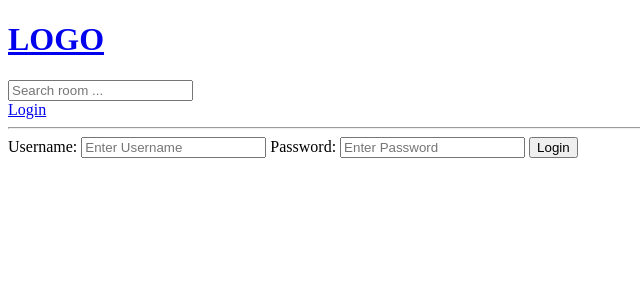
After one commit to Quast19/Intellect-, a Django app: page /login/ in a window 1280 px wide. The commit adds this page. Shown: the top 300 px of the page, without its empty margins (0-640 px from the left). Run offline with Django 4.2, Linux system fonts and the light colour scheme.

Commit message:
learned to create a dynamic search bar , and corrected the css , next step is user authentication

```diff
--- /dev/null
+++ b/base/templates/base/login_register.html
@@ -0,0 +1,21 @@
+{% extends 'main.html' %}
+
+
+{% block content %}
+
+<div>
+    <form method="POST" action="">
+        {% csrf_token %}
+
+        <label> Username: </label>
+
+        <input type = "text" name = "username"  placeholder = "Enter Username" />
+
+        <label> Password:</label>
+        <input type = "password" name = "password"  placeholder = "Enter Password" />
+
+        <input type = "submit" value = "Login" />
+    </form>
+</div>
+
+{% endblock content %}
--- a/base/urls.py
+++ b/base/urls.py
@@ -2,6 +2,7 @@ from django.contrib import admin
 from django.urls import path , include
 from . import views
 urlpatterns = [
+    path('login/', views.loginPage, name = "login"),
     path('', views.home , name = "home"),
     path('room/<str:pk> ', views.room , name = "room"),
     path('create-room/', views.createRoom , name = "create-room"),
--- a/base/views.py
+++ b/base/views.py
@@ -1,20 +1,58 @@
 from django.shortcuts import render , redirect
 from django.http import HttpResponse
+from django.contrib.auth.models import User
 from .models import Room , Topic
+
+from django.contrib import messages
 # Create your views here.
+
+from django.db.models import Q #helps for dynamic search , we can have || or && in if statements
 from .forms import RoomForm
 
+
+from django.contrib.auth import authenticate , login, logout
 # rooms = [
 #     {'id':1 , 'name': "This is first id"},
 #     {'id':2 , 'name': "This is second id"},
 #     {'id':3 , 'name': "This is third id"},
 # ]
 
+def loginPage(request):
+
+    if request.method == 'POST':
+        username = request.POST.get('username')
+        password = request.POST.get('password')
+
+
+        try:
+           user = User.objects.get(username = username)
+        except:
+            messages.error(request, "No such user")
+        user = authenticate(request , username=username , password=password)
+
+        if user is not None:
+            login(request , user)
+            return redirect('home')
+        else:
+            messages.error(request, "username or password doesn't exist")
+
+    context = {}
+    return render(request, 'base/login_register.html', context)
+
 
 def home(request):
-    rooms = Room.objects.all()
+    q = request.GET.get('q') if request.GET.get('q')!=None else ''
+
+
+    rooms = Room.objects.filter(
+        Q(topic__name__icontains=q) |
+        Q(name__icontains=q) |
+        Q(description__icontains=q)
+    )
+
+    room_count = rooms.count()
     topics = Topic.objects.all()
-    context =   {'rooms' : rooms , 'topics' : topics}
+    context =   {'rooms' : rooms , 'topics' : topics  ,'room_count':room_count}
     return render(request , 'base/home.html' ,context)
 
 def room(request, pk):
--- a/templates/main.html
+++ b/templates/main.html
@@ -16,6 +16,16 @@
         <!--[if lt IE 7]>
             <p class="browsehappy">You are using an <strong>outdated</strong> browser. Please <a href="#">upgrade your browser</a> to improve your experience.</p>
         <![endif]-->
+
+        {% if messages %}
+        <ul class="messages">
+            {% for message in messages %}
+            <li>{{ message }}</li>
+            {% endfor %}
+        </ul>
+        {% endif %}
+
+
         {% include 'navbar.html' %}
         {% block content %}
 
--- a/templates/navbar.html
+++ b/templates/navbar.html
@@ -3,4 +3,12 @@
 </a>
 
 
+
+
+<form method = "GET" action = "{% url 'home' %}">
+    <input type = "text" name = "q" placeholder = "Search room ... "/>
+</form>
+
+<a href = "{% url 'login' %}">Login</a>
+
 <hr>
```
Also changed, not shown: base/templates/base/home.html (+8 -5 lines), db.sqlite3.
